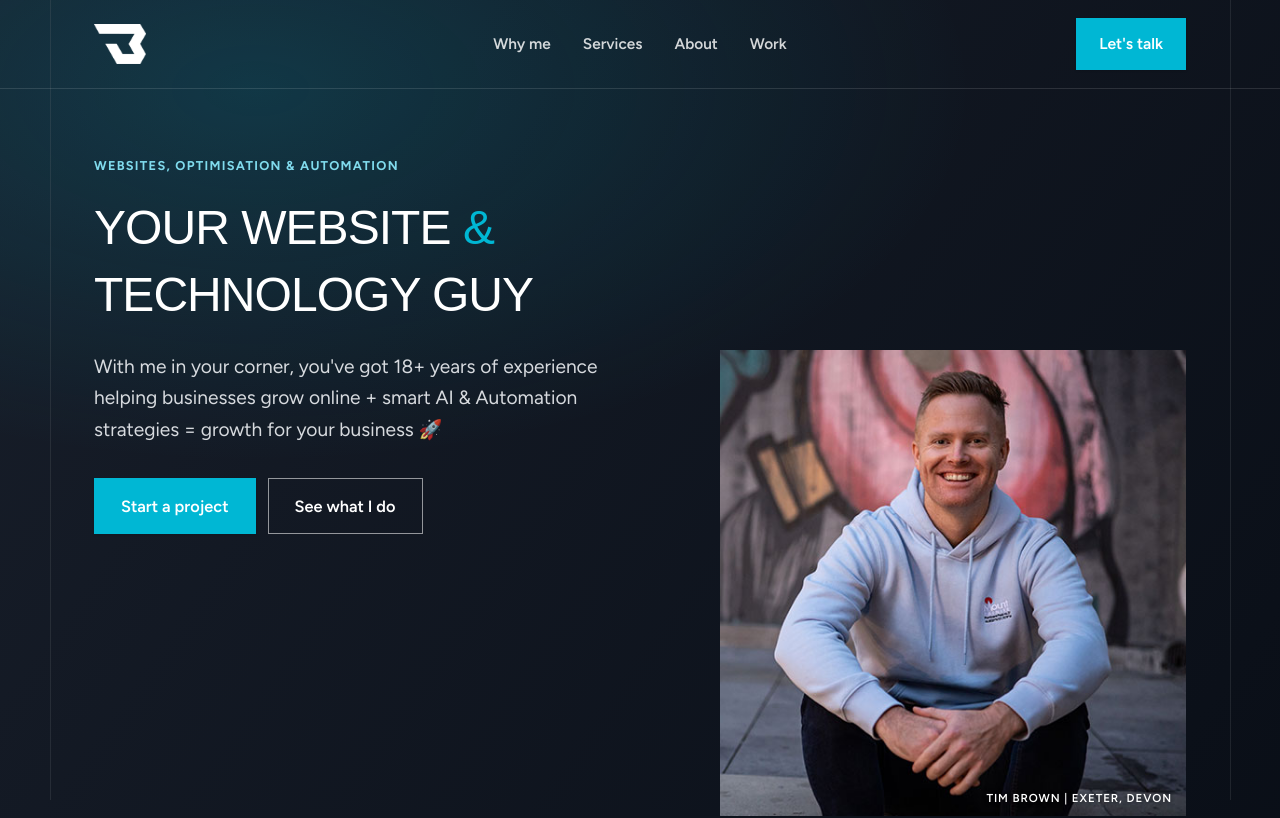
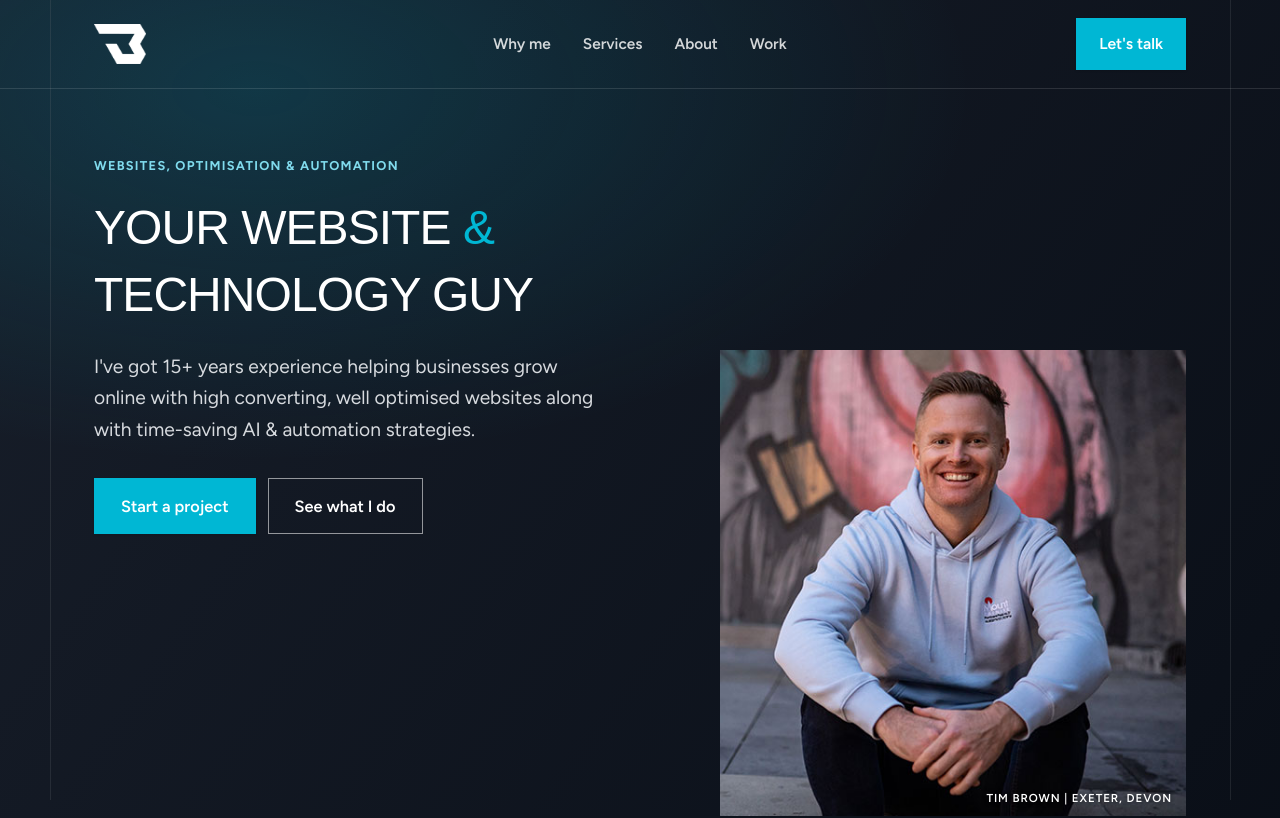
Before and after one commit to tangobrown/tangobrown, a Next.js app: page / in a window 1280 px wide. Shown: the top 818 px of the page. Built offline with nearby package versions, Linux system fonts and the light colour scheme; a web font is replaced by a local one.

Commit message:
Update hero lead copy

```diff
--- a/components/Hero.tsx
+++ b/components/Hero.tsx
@@ -11,9 +11,9 @@ export default function Hero() {
             Your Website <span className="hl">&amp;</span> Technology Guy
           </h1>
           <p className="hero__lead reveal">
-            With me in your corner, you&apos;ve got 18+ years of experience helping
-            businesses grow online + smart AI &amp; Automation strategies = growth
-            for your business 🚀
+            I&apos;ve got 15+ years experience helping businesses grow online with
+            high converting, well optimised websites along with time-saving AI
+            &amp; automation strategies.
           </p>
           <div className="hero__actions reveal">
             <a href="#contact" className="btn btn--primary btn--lg">Start a project</a>
```
